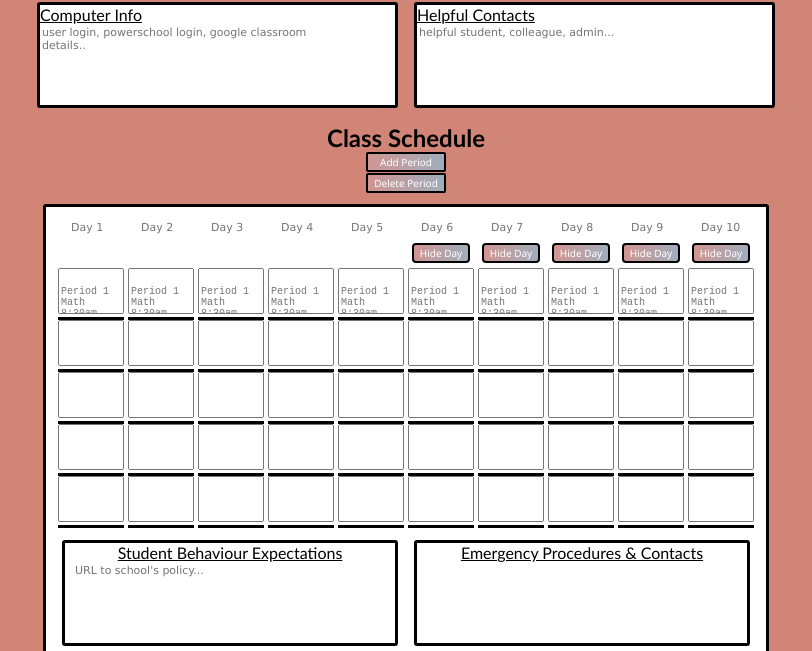
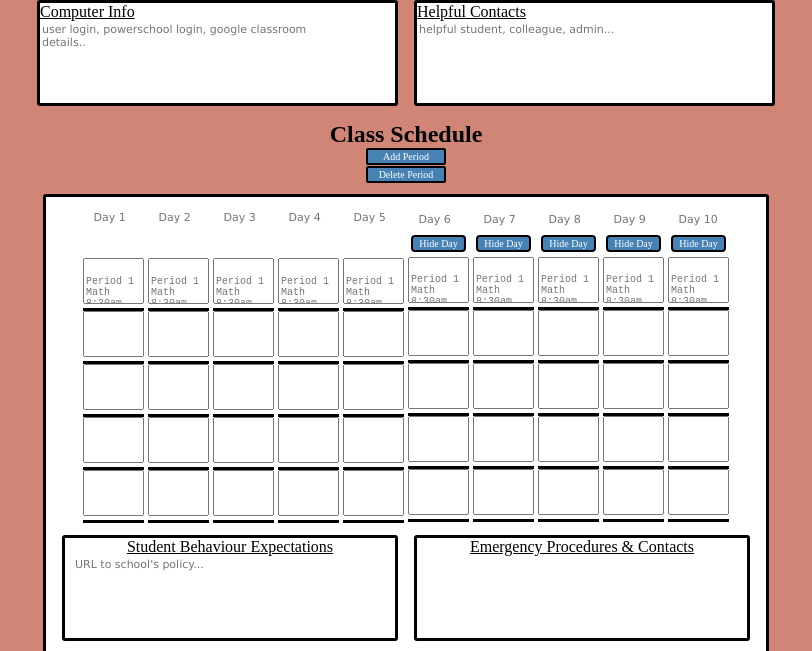
Before and after one commit to colletteap/substitute-planner, a plain HTML site: page index.html in a window 1280 px wide. Shown: the part 100-751 px from the top of the page, without its empty margins (234-1046 px from the left). Drawn offline with Linux system fonts and the light colour scheme; a web font is replaced by a local one.

Commit message:
updated font and print format

```diff
--- a/subplan-style.css
+++ b/subplan-style.css
@@ -1,5 +1,24 @@
+@font-face {
+    font-family: 'Zeyada';
+    src: url(font/Zeyada-Regular.ttf) format('truetype');
+}
+
+@font-face {
+    font-family: 'AlegreyaLight';
+    src: url(font/AlegreyaSansSC-Light.ttf) format('truetype');
+}
+
+.zeyada {
+    font-family: 'Zeyada', sans serif;
+    font-size: 20px;
+}
+
+.alegreyaLight {
+    font-family: 'AlegreyaLight', sans serif;
+}
+
 body {
-    font-family: 'Gill Sans', 'Gill Sans MT', Calibri, 'Trebuchet MS', sans-serif;
+    font-family: AlegreyaLight, sans serif;
     background-color: #d18577;
 }
 
@@ -37,11 +56,10 @@ button {
     border-style: double;
     border-radius: 4px;
     margin-bottom: 1px;
-    font-family: 'Segoe UI', Tahoma, Geneva, Verdana, sans-serif;
+    font-family: AlegreyaLight, sans serif;
     background-color: #4682B4;
-    color:#fff;
+    color: #fff;
     font-size: 10px;
-    background: linear-gradient(to right, #d09591, #a0aebd);
 }
 
 .deleteButton {
@@ -51,8 +69,8 @@ button {
 
 }
 
-#buttonPeriod, #buttonPeriodDelete {
-
+#buttonPeriod,
+#buttonPeriodDelete {
     border-radius: 2px;
     margin-bottom: 1px;
     font-size: 10px;
@@ -70,20 +88,26 @@ button {
     align-items: center;
 }
 
-#hiddenButton6, #hiddenButton7, #hiddenButton8, #hiddenButton9, #hiddenButton10 {
+#hiddenButton6,
+#hiddenButton7,
+#hiddenButton8,
+#hiddenButton9,
+#hiddenButton10 {
     align-self: center;
-
     margin-top: 5px;
     display: flex;
     justify-content: center;
     align-items: center;
     margin-bottom: 5px;
-  background-color: #fffff0;
-  color:#fff;
+    color: #fff;
     font-weight: 400;
 }
 
-#unhideButton6, #unhideButton7, #unhideButton8, #unhideButton9, #unhideButton10 {
+#unhideButton6,
+#unhideButton7,
+#unhideButton8,
+#unhideButton9,
+#unhideButton10 {
     align-self: center;
 
     margin-top: 5px;
@@ -92,7 +116,7 @@ button {
     align-items: center;
     display: none;
     background-color: #fffff0;
-  color:#fff;
+    color: #fff;
     font-weight: 600;
     font-size: 6px;
 }
@@ -108,7 +132,7 @@ label {
 
 #inputsmall {
     font-size: 10px;
-    width: 60px;
+    width: 55px;
     height: 40px;
     align-items: center;
     align-content: center;
@@ -130,7 +154,7 @@ label {
 }
 
 .inputField {
-    cursor:alias;
+    cursor: alias;
 }
 
 #textarealg {
@@ -267,7 +291,7 @@ label {
 }
 
 .day-container {
-    display:flex;
+    display: flex;
 }
 
 #notesContainer {
@@ -405,7 +429,7 @@ label {
 }
 
 .savedPeriodDiv {
-    cursor:alias;
+    cursor: alias;
 }
 
 .bottomMargin {
@@ -578,7 +602,7 @@ height: auto;
     align-self: center;
     display: flex;
     flex-direction: row;
-    justify-content:center;
+    justify-content: center;
     border: solid;
     border-radius: 2px;
 }
@@ -609,7 +633,7 @@ padding-bottom: 0px;
 .periodPlan {
     width: 300px;
     border-right: solid black 1px;
-    display:flex;
+    display: flex;
     flex-flow: row wrap;
 }
 
```
Lines whose indentation alone changed are shown as unchanged.
